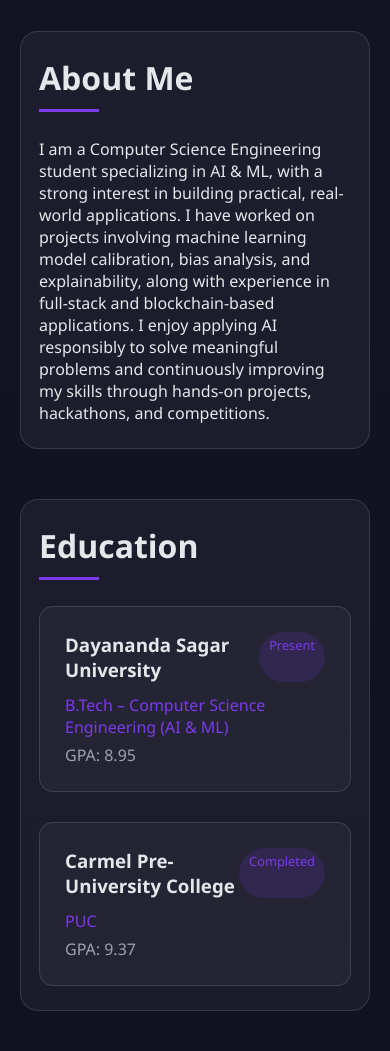
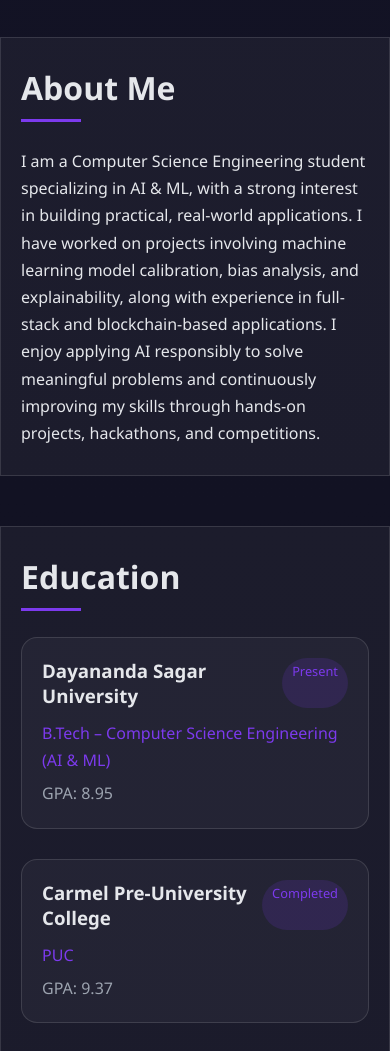
Before and after one commit to ROHITH-N21/Portfolio, a plain HTML site: page index.html in a window 390 px wide. Shown: the part 800-1851 px from the top of the page. Drawn offline with Linux system fonts and the light colour scheme.

Commit message:
Styles changes

```diff
--- a/index.html
+++ b/index.html
@@ -23,13 +23,13 @@
     </ul>
   </div>
 </nav>
-
-  <div class="container">
-
-  <header class="hero">
+<header class="hero">
   <h1 class="hero-name">N Rohith</h1>
   <p class="hero-role">Aspiring Software Developer</p>
 </header>
+  <div class="container">
+
+
 
 
   <section id="about">
--- a/style.css
+++ b/style.css
@@ -86,7 +86,7 @@
   width: 100%;
 }
 
-/* ---------- HERO (HEADER) ---------- */
+
 
 
 
@@ -358,3 +358,27 @@
   font-weight: 500;
   letter-spacing: 0.6px;
 }
+.hero {
+  min-height: calc(100vh - 64px); /* navbar height */
+}
+
+@media (max-width: 768px) {
+  section {
+    border-radius: 0;
+    margin-left: -20px;
+    margin-right: -20px;
+    padding: 28px 20px;
+  }
+}
+@media (max-width: 768px) {
+  .project,
+  .education-card,
+  .skill-card {
+    padding: 20px;
+    border-radius: 16px;
+  }
+
+  p {
+    line-height: 1.7;
+  }
+}
```
